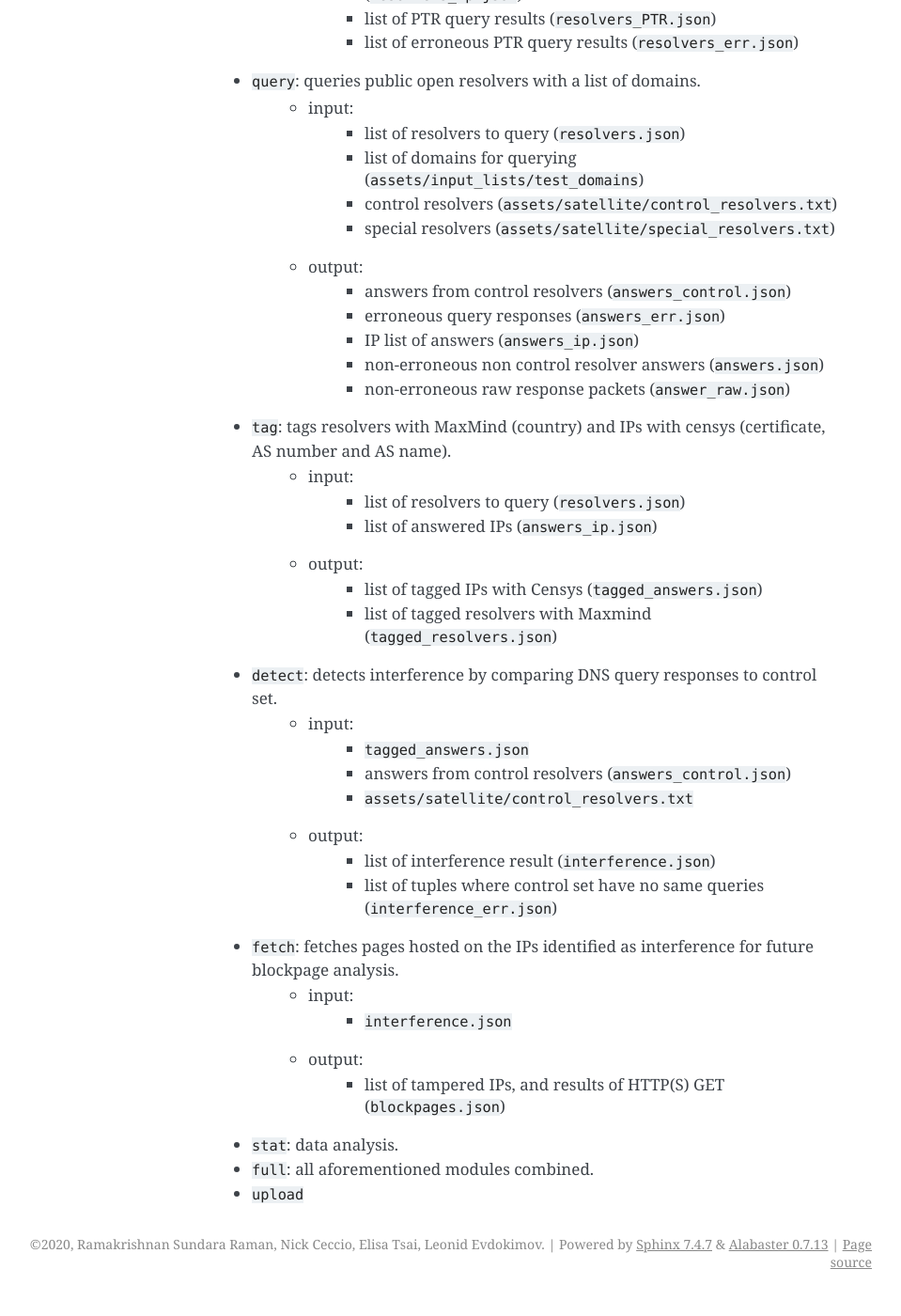
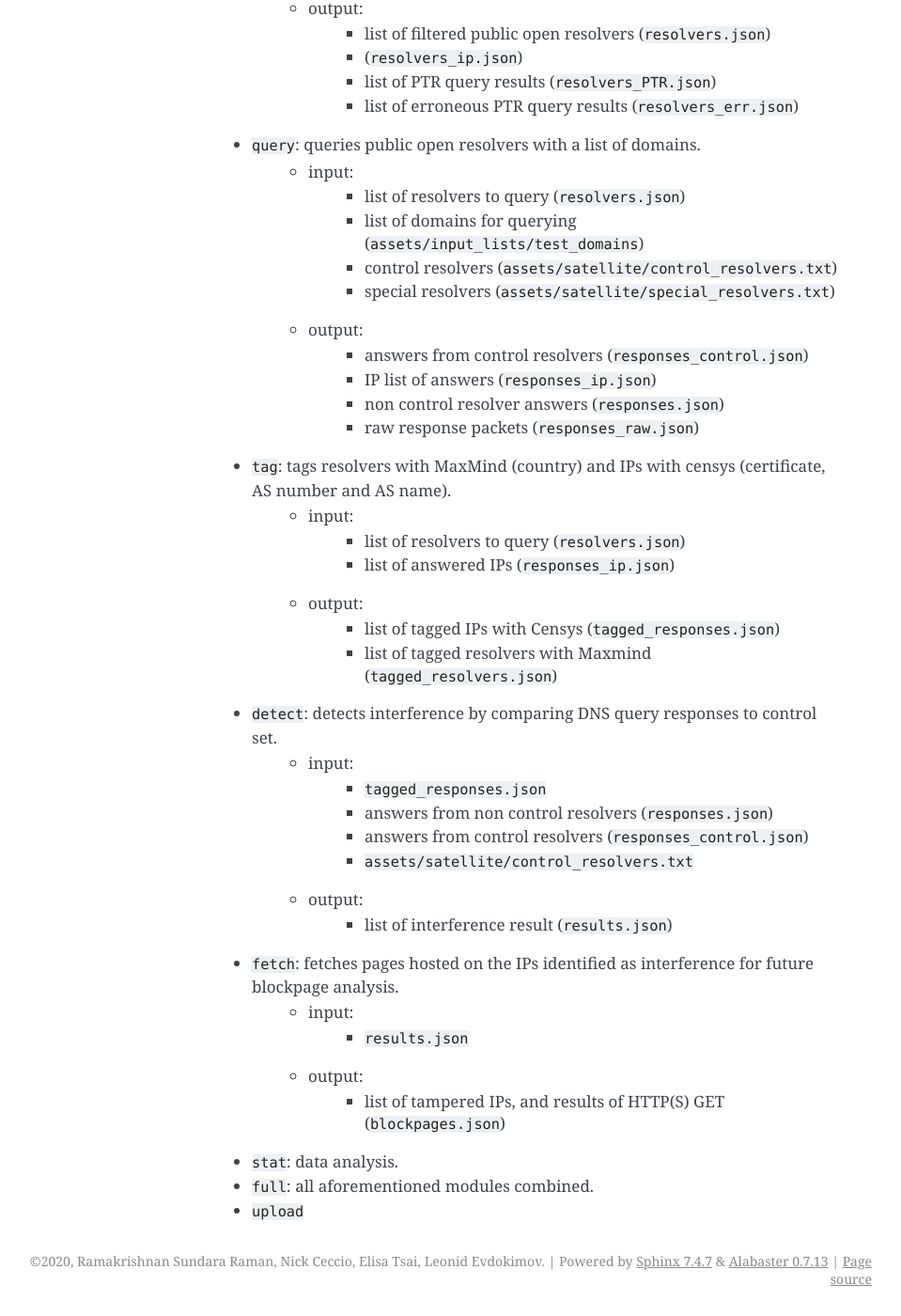
Before and after one commit to censoredplanet/censoredplanet, a Sphinx documentation site: the page built from docs/satellite.rst, in a window 1280 px wide and 1400 px high, scrolled down 7549 px. Shown: the whole window at 94% size, without its empty margins (182-1141 px from the left). Built offline with Sphinx 7.4.7, drawn with Linux system fonts in a browser that asks for light colours; some of the changed text lies outside the part shown.

Commit message:
Update Satellite v2 docs for new output

```diff
--- a/docs/satellite.rst
+++ b/docs/satellite.rst
@@ -273,29 +275,28 @@ All files mentioned are under the :code:`rawDir` designated in :code:`config.go`
         * control resolvers (:code:`assets/satellite/control_resolvers.txt`)
         * special resolvers (:code:`assets/satellite/special_resolvers.txt`)
     * output:
-        * answers from control resolvers (:code:`answers_control.json`)
-        * erroneous query responses (:code:`answers_err.json`)
-        * IP list of answers (:code:`answers_ip.json`)
-        * non-erroneous non control resolver answers (:code:`answers.json`)
-        * non-erroneous raw response packets (:code:`answer_raw.json`)
+        * answers from control resolvers (:code:`responses_control.json`)
+        * IP list of answers (:code:`responses_ip.json`)
+        * non control resolver answers (:code:`responses.json`)
+        * raw response packets (:code:`responses_raw.json`)
 * :code:`tag`:  tags resolvers with MaxMind (country) and IPs with censys (certificate, AS number and AS name).
     * input:
         * list of resolvers to query (:code:`resolvers.json`)
-        * list of answered IPs (:code:`answers_ip.json`)
+        * list of answered IPs (:code:`responses_ip.json`)
     * output:
-        * list of tagged IPs with Censys (:code:`tagged_answers.json`)
+        * list of tagged IPs with Censys (:code:`tagged_responses.json`)
         * list of tagged resolvers with Maxmind (:code:`tagged_resolvers.json`)
 * :code:`detect`: detects interference by comparing DNS query responses to control set.
     * input:
-        * :code:`tagged_answers.json`
-        * answers from control resolvers (:code:`answers_control.json`)
+        * :code:`tagged_responses.json`
+        * answers from non control resolvers (:code:`responses.json`)
+        * answers from control resolvers (:code:`responses_control.json`)
         * :code:`assets/satellite/control_resolvers.txt`
     * output:
-        * list of interference result (:code:`interference.json`)
-        * list of tuples where control set have no same queries (:code:`interference_err.json`)
+        * list of interference result (:code:`results.json`)
 * :code:`fetch`: fetches pages hosted on the IPs identified as interference for future blockpage analysis.
     * input:
-        * :code:`interference.json`
+        * :code:`results.json`
     * output:
         * list of tampered IPs, and results of HTTP(S) GET (:code:`blockpages.json`)
 * :code:`stat`:   data analysis.
```
Also changed, not shown: other parts of docs/satellite.rst (+5 -3 lines).
